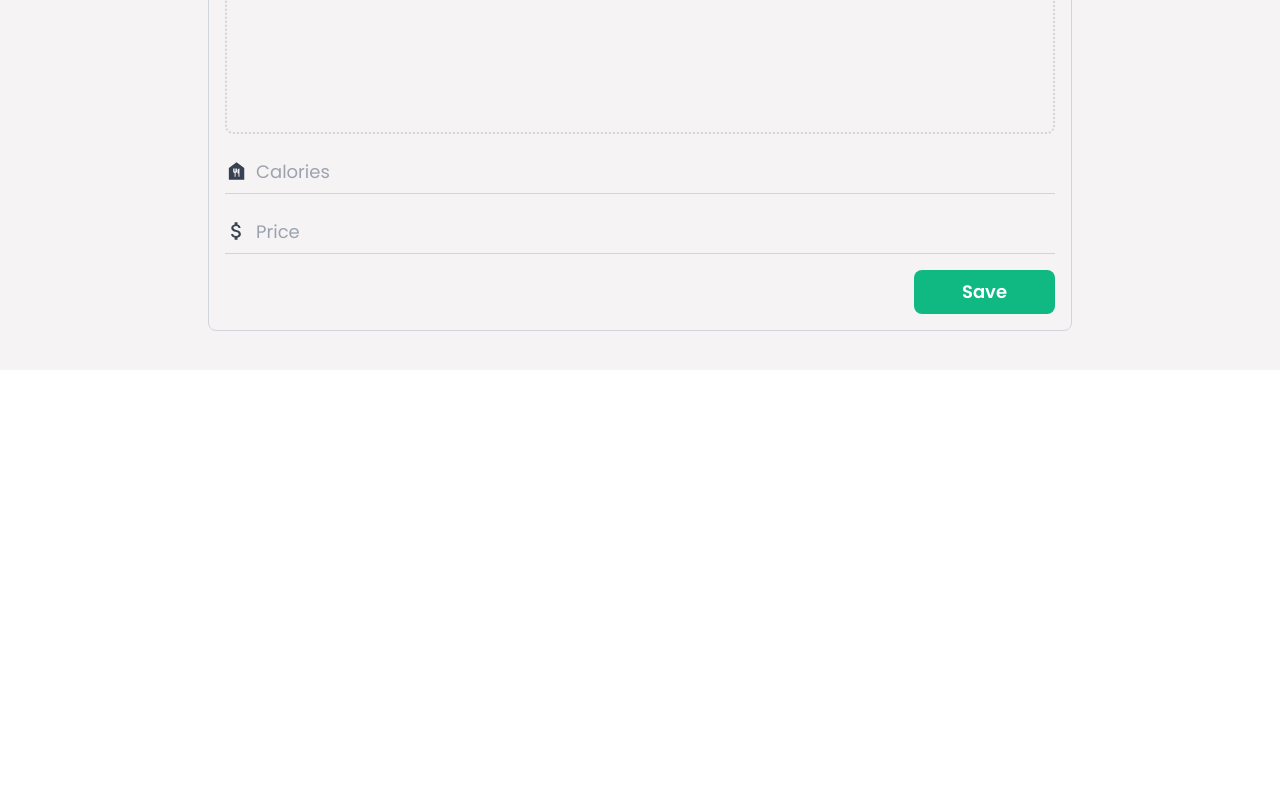
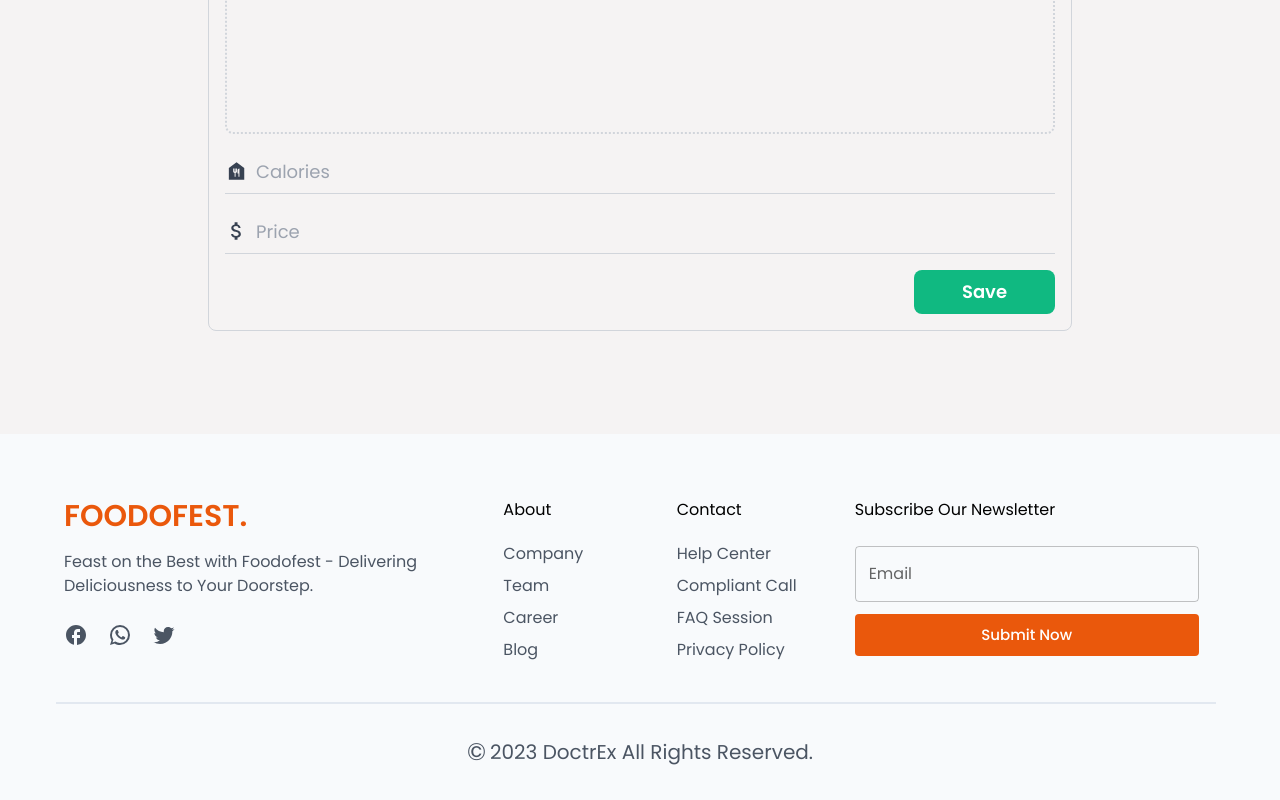
Before and after one commit to raffay2001/FOODOFEST, a React (Create React App) app: page /createItem in a window 1280 px wide. Shown: the part 542-1342 px from the top of the page. Before the commit the page ends 912 px from the top, so only its background shows below. Built offline with nearby package versions, Linux system fonts and the light colour scheme; no server answers; the database is empty.

Commit message:
add: footer with MUI done

```diff
--- a/package.json
+++ b/package.json
@@ -3,6 +3,10 @@
   "version": "0.1.0",
   "private": true,
   "dependencies": {
+    "@emotion/react": "^11.10.6",
+    "@emotion/styled": "^11.10.6",
+    "@mui/icons-material": "^5.11.9",
+    "@mui/material": "^5.11.10",
     "@testing-library/jest-dom": "^5.14.1",
     "@testing-library/react": "^13.0.0",
     "@testing-library/user-event": "^13.2.1",
--- a/src/App.js
+++ b/src/App.js
@@ -5,6 +5,7 @@ import { AnimatePresence } from "framer-motion"
 import { useStateValue } from "./context/StateProvider"
 import { getAllFoodItems } from "./utils/firebaseFunctions"
 import { actionType } from "./context/reducer"
+import { Footer } from "./components/Footer"
 
 const App = () => {
   const [{ foodItems }, dispatch] = useStateValue()
@@ -28,6 +29,7 @@ const App = () => {
             <Route path="/createItem" element={<CreateContainer />} />
           </Routes>
         </main>
+        <Footer />
       </div>
     </AnimatePresence>
   )
--- /dev/null
+++ b/src/MuiTheme.js
@@ -0,0 +1,82 @@
+import { createTheme } from "@mui/material"
+import { deepmerge } from "@mui/utils"
+const colors = require("tailwindcss/colors")
+
+export const themeColor = deepmerge(colors, {
+  primary: {
+    main: "#ea580c",
+    light: "#3870FF",
+    dark: "#0036C8",
+  },
+  secondary: {
+    main: colors.neutral[700],
+    light: colors.neutral[400],
+    dark: colors.neutral[900],
+  },
+})
+
+const LIGHT = {
+  palette: {
+    ...themeColor,
+    grey: themeColor.neutral,
+    common: {
+      black: themeColor.black,
+      white: themeColor.white,
+    },
+    background: {
+      default: themeColor.white,
+      paper: themeColor.white,
+    },
+  },
+  typography: {
+    fontFamily: ["Poppins"].join(","),
+    fontSize: 14,
+  },
+  components: {
+    MuiButton: {
+      defaultProps: { disableElevation: true },
+      styleOverrides: {
+        root: {
+          minWidth: "unset",
+          textTransform: "inherit",
+          boxShadow: "none",
+        },
+      },
+    },
+    MuiTextField: {
+      styleOverrides: {
+        root: {
+          "& .MuiFilledInput-root": {
+            backgroundColor: themeColor.gray[100],
+            borderRadius: "4px",
+
+            "&.Mui-focused:after": { opacity: 1 },
+            "& fieldset": { border: 0 },
+            "&::before,&::after": { content: "none" },
+          },
+        },
+      },
+    },
+    MuiContainer: {
+      styleOverrides: {
+        root: {},
+        maxWidthLg: {
+          "&.MuiContainer-maxWidthLg": {
+            maxWidth: 1200,
+          },
+        },
+      },
+    },
+  },
+  breakpoints: {
+    values: {
+      xs: 0,
+      sm: 640,
+      md: 768,
+      lg: 1024,
+      xl: 1280,
+    },
+  },
+}
+
+export const LIGHTTHEME = createTheme(LIGHT)
--- /dev/null
+++ b/src/components/Footer.jsx
@@ -0,0 +1,101 @@
+import React from "react"
+import { Container, Grid, Button } from "@mui/material"
+import { Link } from "react-router-dom"
+import FacebookRoundedIcon from "@mui/icons-material/FacebookRounded"
+import WhatsAppIcon from "@mui/icons-material/WhatsApp"
+import TwitterIcon from "@mui/icons-material/Twitter"
+import TextField from "@mui/material/TextField"
+
+export const Footer = () => {
+  return (
+    <div className="w-full bg-slate-50 mt-8 md:mt-16">
+      <Container>
+        <div className="pb-8 pt-16">
+          <Grid
+            container
+            spacing={1}
+            className="pl-10 md:pl-0 pb-10 border-0 border-b-2 border-solid border-slate-200"
+          >
+            <Grid item xs={12} md={4}>
+              <div className="mt-5 md:mt-0 flex justify-start">
+                <div>
+                  <Link className="link" to="/">
+                    <h2 className="text-orange-600 text-3xl font-semibold">FOODOFEST.</h2>
+                  </Link>
+                  <p className="mt-4 text-gray-600">
+                    Feast on the Best with Foodofest - Delivering Deliciousness to Your Doorstep.
+                  </p>
+                  <div className="flex space-x-5 mt-3 md:mt-6">
+                    <a className="link" href="https://www.facebook.com" target="_blank">
+                      <FacebookRoundedIcon className="text-gray-600 text-4xl hover:text-orange-500" />
+                    </a>
+                    <a className="link" href="https://www.whatsapp.com" target="_blank">
+                      <WhatsAppIcon className="text-gray-600 text-4xl hover:text-orange-500" />
+                    </a>
+                    <a className="link" href="https://www.twitter.com" target="_blank">
+                      <TwitterIcon className="text-gray-600 text-4xl hover:text-orange-500" />
+                    </a>
+                  </div>
+                </div>
+              </div>
+            </Grid>
+            <Grid item xs={12} md={2}>
+              <div className="mt-5 md:mt-0 flex justify-start md:justify-center">
+                <div>
+                  <h3>About</h3>
+                  <p className="cursor-pointer text-gray-600 mt-3 md:mt-5">Company</p>
+                  <p className="cursor-pointer text-gray-600 mt-2">Team</p>
+                  <p className="cursor-pointer text-gray-600 mt-2">Career</p>
+                  <p className="cursor-pointer text-gray-600 mt-2">Blog</p>
+                </div>
+              </div>
+            </Grid>
+            <Grid item xs={12} md={2}>
+              <div className="mt-5 md:mt-0 flex justify-start md:justify-center">
+                <div>
+                  <h3>Contact</h3>
+                  <p className="cursor-pointer text-gray-600 mt-3 md:mt-5">Help Center</p>
+                  <p className="cursor-pointer text-gray-600 mt-2">Compliant Call</p>
+                  <p className="cursor-pointer text-gray-600 mt-2">FAQ Session</p>
+                  <p className="cursor-pointer text-gray-600 mt-2">Privacy Policy</p>
+                </div>
+              </div>
+            </Grid>
+            <Grid item xs={12} md={4}>
+              <div className="mt-8 md:mt-0 flex justify-start md:justify-center">
+                <div>
+                  <h3>Subscribe Our Newsletter</h3>
+                  <div className="mt-4 md:mt-6">
+                    <TextField fullWidth id="outlined-basic" label="Email" variant="outlined" />
+                  </div>
+                  <div className="mt-3">
+                    <Button
+                      variant="contained"
+                      size="large"
+                      className="rounded-lg w-full"
+                      sx={{
+                        "&:hover": {
+                          backgroundColor: "#f97316",
+                        },
+                      }}
+                    >
+                      Submit Now
+                    </Button>
+                  </div>
+                </div>
+              </div>
+            </Grid>
+          </Grid>
+          <div className="pt-8 flex justify-center items-center">
+            <p className="text-gray-600 text-[1.1rem] md:text-xl">
+              <div className="flex items-center space-x-1">
+                <span className="block text-2xl">&copy;</span>{" "}
+                <span className="block">2023 DoctrEx All Rights Reserved.</span>
+              </div>
+            </p>
+          </div>
+        </div>
+      </Container>
+    </div>
+  )
+}
--- a/src/index.js
+++ b/src/index.js
@@ -6,13 +6,17 @@ import { BrowserRouter as Router } from "react-router-dom"
 import { StateProvider } from "./context/StateProvider"
 import { initialState } from "./context/initialState"
 import reducer from "./context/reducer"
+import { ThemeProvider } from "@mui/material"
+import { LIGHTTHEME } from "./MuiTheme"
 
 const container = document.getElementById("root")
 const root = createRoot(container)
 root.render(
   <Router>
     <StateProvider initialState={initialState} reducer={reducer}>
-      <App />
+      <ThemeProvider theme={LIGHTTHEME}>
+        <App />
+      </ThemeProvider>
     </StateProvider>
   </Router>
 )
```
Also changed, not shown: 1 other file (tests, documents, lock files or other folders).
